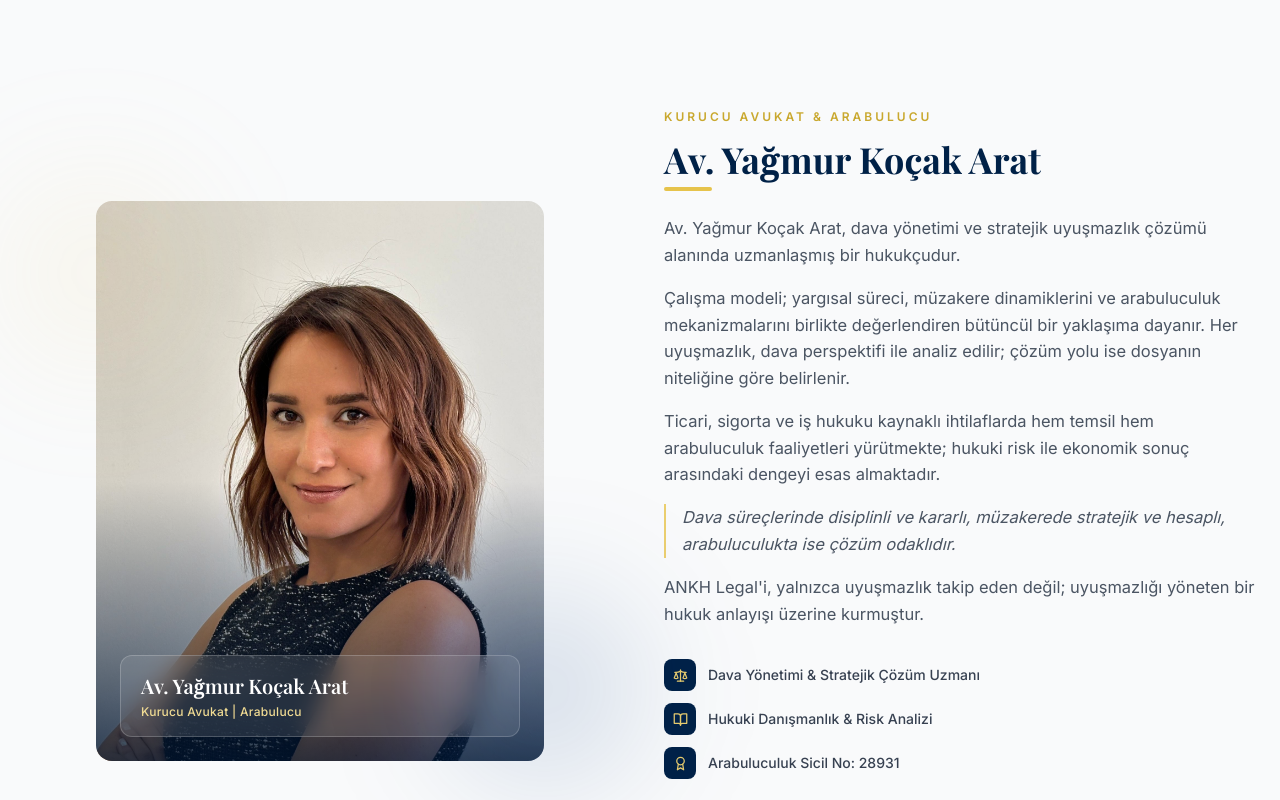
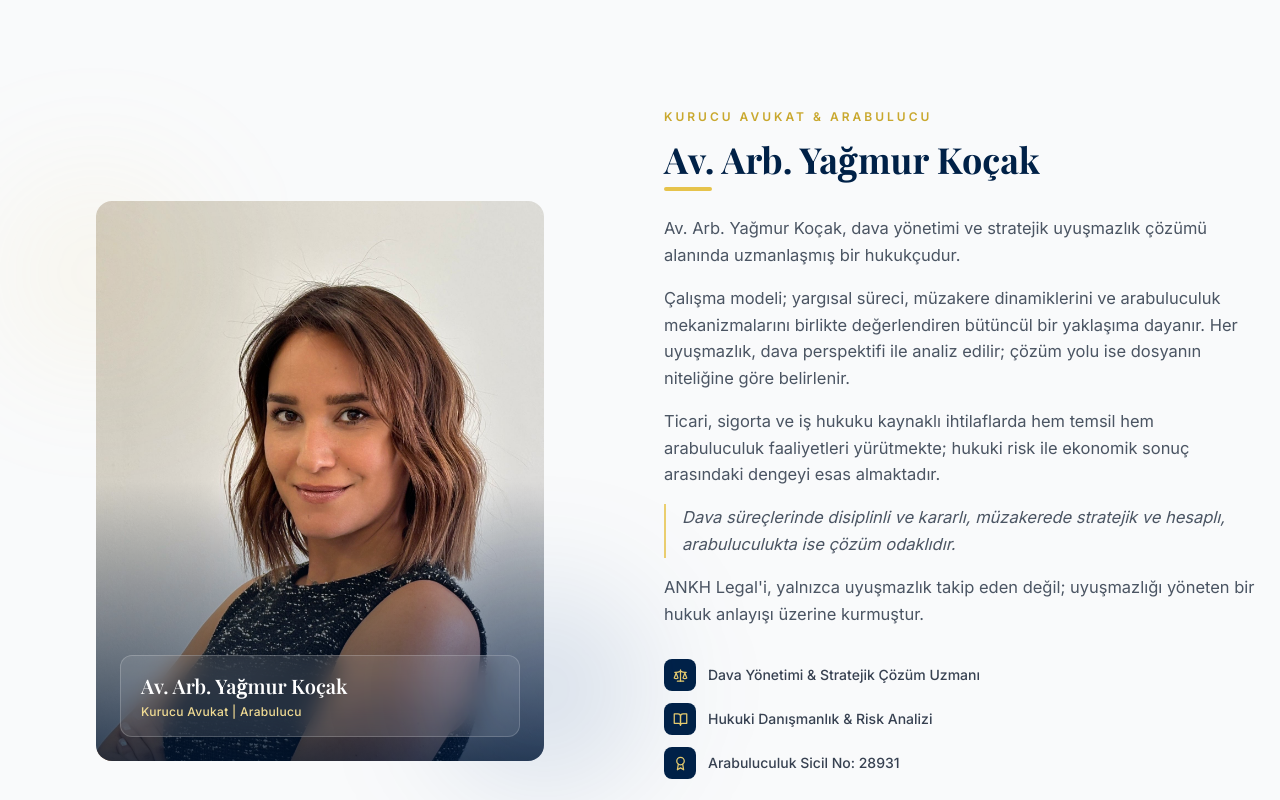
Before and after one commit to baristrzx/yagmur-site-son, a React (Vite) app: page / in a window 1280 px wide. Shown: the part 3440-4240 px from the top of the page. Built offline with nearby package versions, Linux system fonts and the light colour scheme; no server answers; the database is empty; a web font is replaced by a local one.

Commit message:
Updated Founder.tsx

```diff
--- a/src/components/Footer.tsx
+++ b/src/components/Footer.tsx
@@ -68,7 +68,7 @@ export default function Footer() {
             © {new Date().getFullYear()} ANKH Legal. Tüm hakları saklıdır.
           </p>
           <p className="text-white/30 text-xs font-sans">
-            Av. Yağmur Koçak Arat | Baro Sicil No: —
+            Av. Arb. Yağmur Koçak | Baro Sicil No: —
           </p>
         </div>
       </div>
--- a/src/components/Founder.tsx
+++ b/src/components/Founder.tsx
@@ -25,13 +25,13 @@ export default function Founder() {
             <div className="relative rounded-2xl overflow-hidden aspect-[4/5] max-w-md mx-auto">
               <img
                 src="/WhatsApp_Image_2026-02-26_at_14.25.27.jpeg"
-                alt="Av. Yağmur Koçak Arat"
+                alt="Av. Arb. Yağmur Koçak"
                 className="w-full h-full object-cover"
               />
               <div className="absolute inset-0 bg-gradient-to-t from-navy-900/80 via-transparent to-transparent" />
               <div className="absolute bottom-6 left-6 right-6">
                 <div className="bg-white/10 backdrop-blur-md border border-white/20 rounded-xl px-5 py-4">
-                  <p className="font-serif text-white text-xl font-semibold">Av. Yağmur Koçak Arat</p>
+                  <p className="font-serif text-white text-xl font-semibold">Av. Arb. Yağmur Koçak</p>
                   <p className="text-gold-300 text-xs font-sans font-medium tracking-wide mt-1">
                     Kurucu Avukat | Arabulucu
                   </p>
@@ -51,12 +51,12 @@ export default function Founder() {
               Kurucu Avukat & Arabulucu
             </span>
             <h3 className="mt-3 font-serif text-3xl md:text-4xl font-bold text-navy-800 leading-tight">
-              Av. Yağmur Koçak Arat
+              Av. Arb. Yağmur Koçak
             </h3>
             <div className="mt-2 w-12 h-1 bg-gold-500 rounded-full" />
 
             <p className="mt-6 text-gray-600 leading-relaxed font-sans text-[1.03rem]">
-              Av. Yağmur Koçak Arat, dava yönetimi ve stratejik uyuşmazlık çözümü alanında
+              Av. Arb. Yağmur Koçak, dava yönetimi ve stratejik uyuşmazlık çözümü alanında
               uzmanlaşmış bir hukukçudur.
             </p>
             <p className="mt-4 text-gray-600 leading-relaxed font-sans text-[1.03rem]">
```
